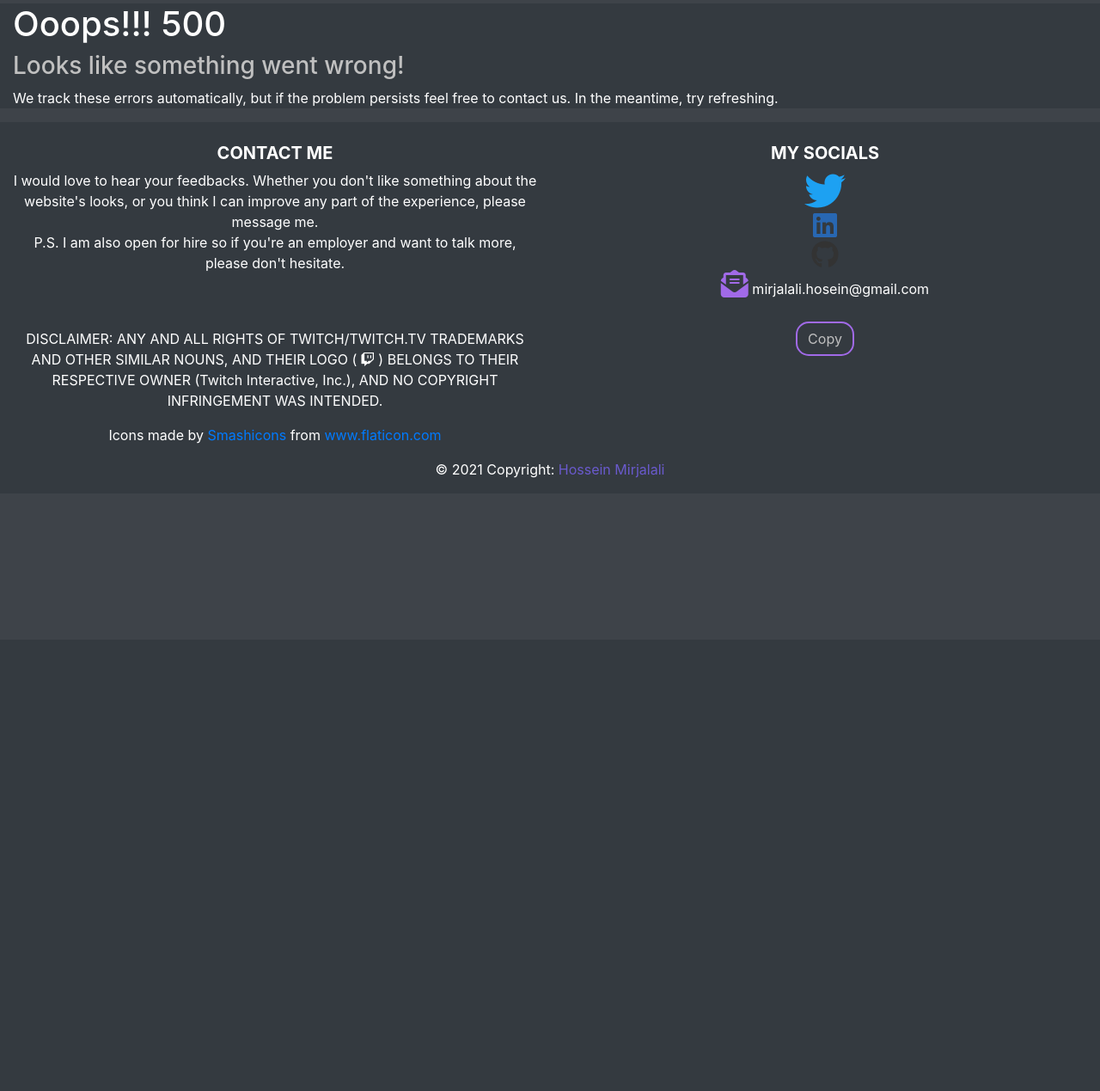
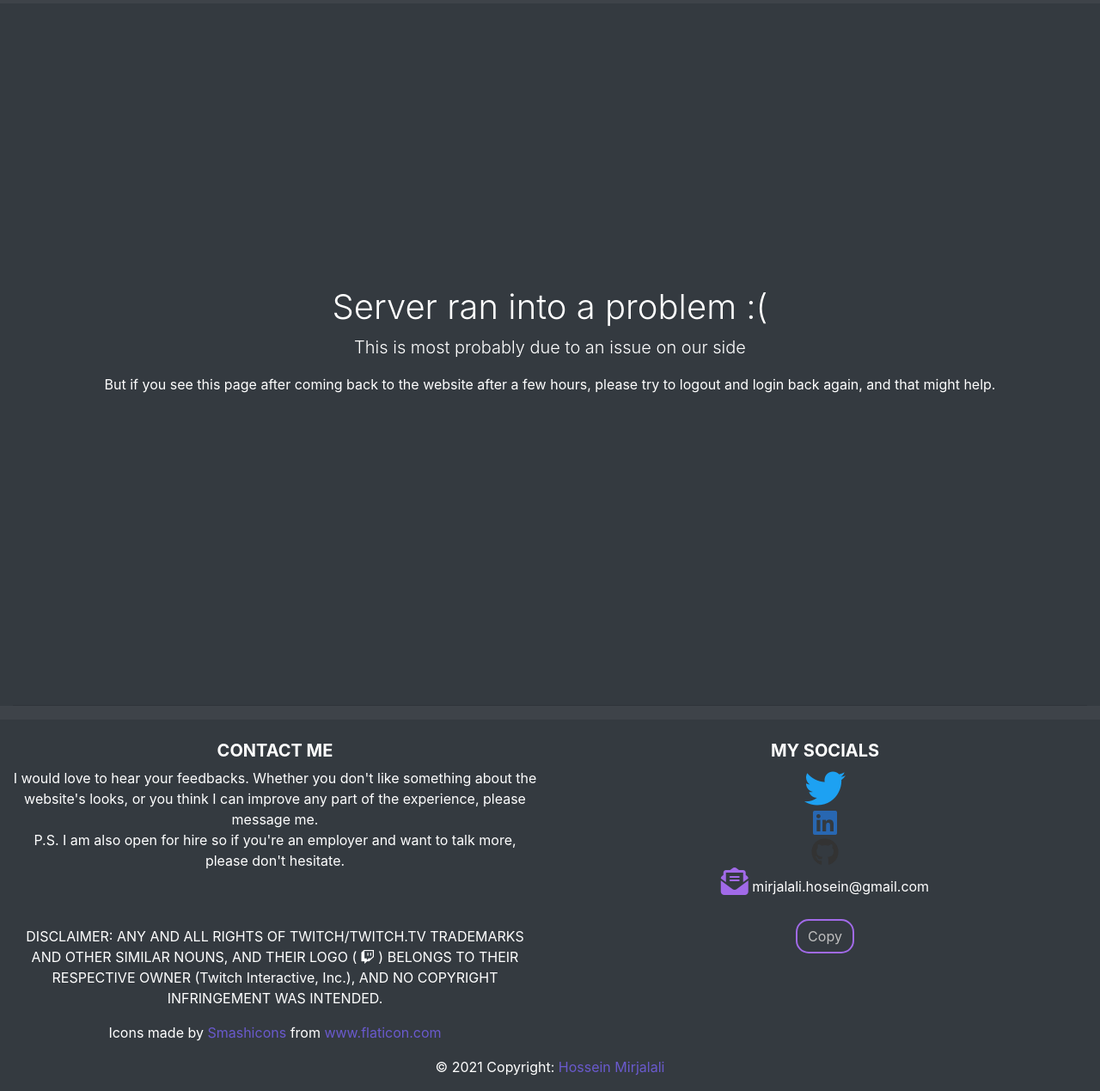
Before and after one commit to HosseinMirjalali/Glip, a Django app: template glip/templates/500.html in a window 1280 px wide. Shown: the part 56-1325 px from the top of the page at 86% size. Before the commit the page ends 612 px from the top, so only its background shows below. Run offline with Django 3.2, Linux system fonts and the light colour scheme; the template is opened without the code that fills it, so the values that code supplies are empty; parts of the project's set-up code (start-up, migrations or seed data) failed here and were passed over; some libraries are stand-ins or nearby versions.

Commit message:
updated error 500 page

```diff
--- a/glip/templates/500.html
+++ b/glip/templates/500.html
@@ -1,11 +1,48 @@
 {% extends "base.html" %}
 
-{% block title %}Server Error{% endblock %}
+{% block content %}
+  <style>
+    .masthead {
+      height: 100vh;
+      min-height: 500px;
+      background-size: cover;
+      background-position: center;
+      background-repeat: no-repeat;
+    }
 
-{% block content %}
-<h1>Ooops!!! 500</h1>
+    a {
+      color: #6A5ACD;
+    }
+  </style>
 
-<h3>Looks like something went wrong!</h3>
+  <header class="masthead">
+    <div class="container h-100">
+      <div class="row h-100 align-items-center">
+        <div class="col-12 text-center">
+          <h1 class="font-weight-light">Server ran into a problem :(</h1>
+          <p class="lead">This is most probably due to an issue on our side</p>
+          <p>But if you see this page after coming back to the website after a few hours, please try to logout and login
+            back again, and that might help.</p>
+        </div>
+      </div>
+    </div>
+  </header>
 
-<p>We track these errors automatically, but if the problem persists feel free to contact us. In the meantime, try refreshing.</p>
-{% endblock content %}
+{#  <section class="py-5">#}
+{#    <div class="container">#}
+{#      <h2 class="font-weight-light">Your login process</h2>#}
+{#      <p>#}
+{##}
+{#      </p>#}
+{#      <div class="btn"></div>#}
+{#    </div>#}
+{#    <div class="container">#}
+{#      <h2 class="font-weight-light">Clips For You</h2>#}
+{#      <p>#}
+{##}
+{#      </p>#}
+{#    </div>#}
+{#  </section>#}
+  <hr>
+
+{% endblock %}
```
